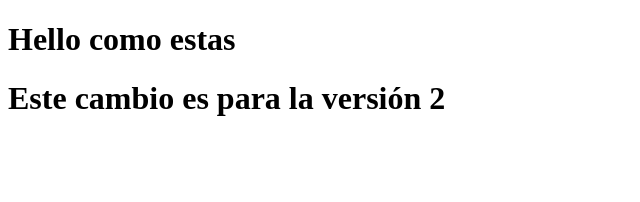
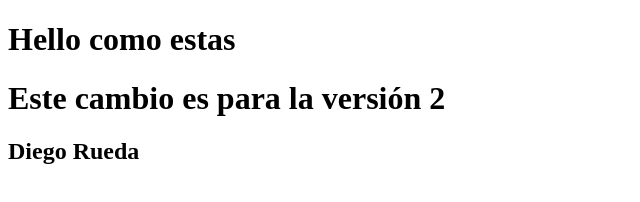
Before and after one commit to JhonBarrios/mi-pagina-web, a plain HTML site: page index.html in a window 1280 px wide. Shown: the whole page, without its empty margins (0-640 px from the left). Drawn offline with Linux system fonts and the light colour scheme.

Commit message:
acepte mi nombre

```diff
--- a/index.html
+++ b/index.html
@@ -8,5 +8,6 @@
 <body>
     <h1>Hello como estas</h1>
     <h1>Este cambio es para la versión 2</h1>
+    <h2>Diego Rueda</h2>
 </body>
 </html>
```
